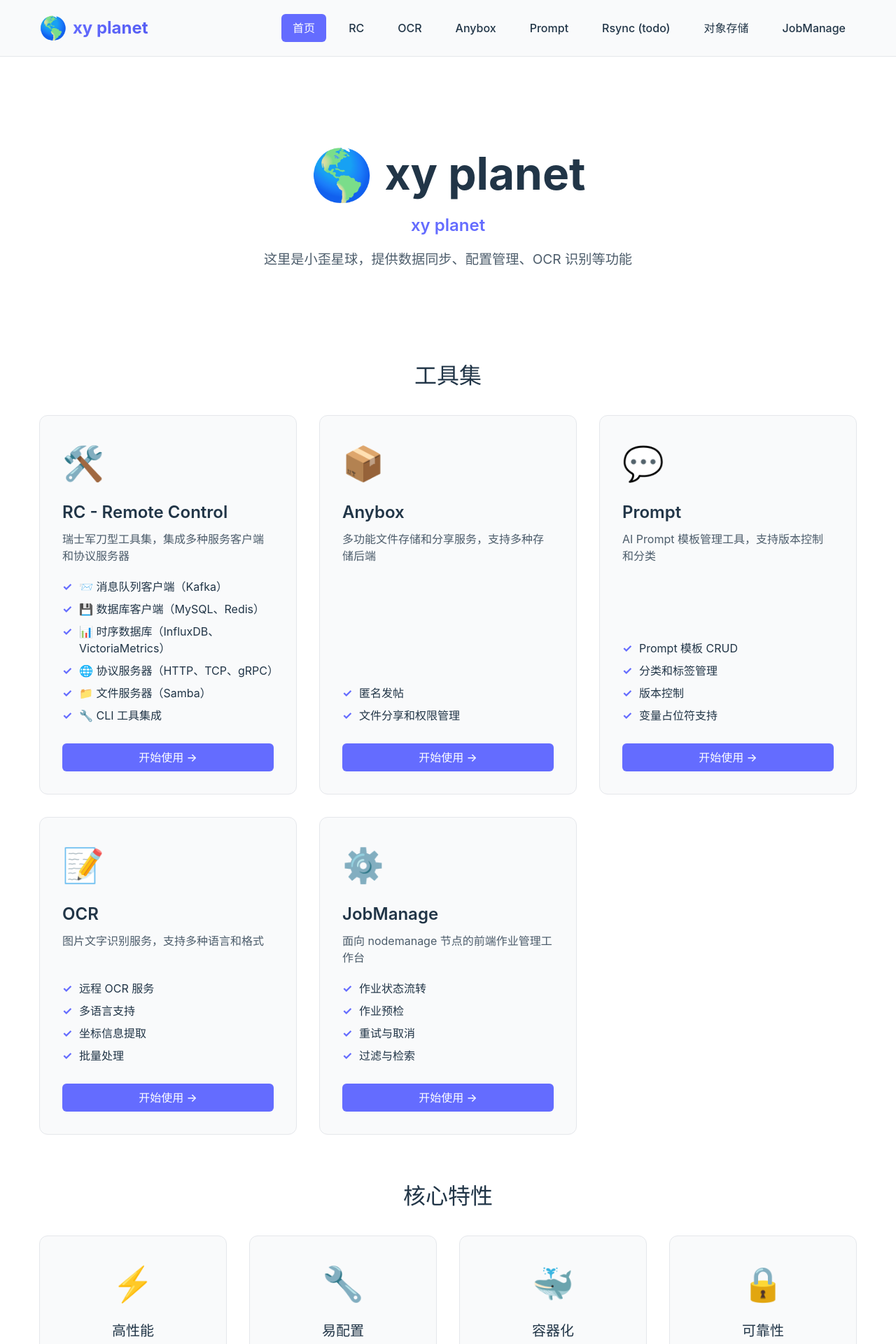
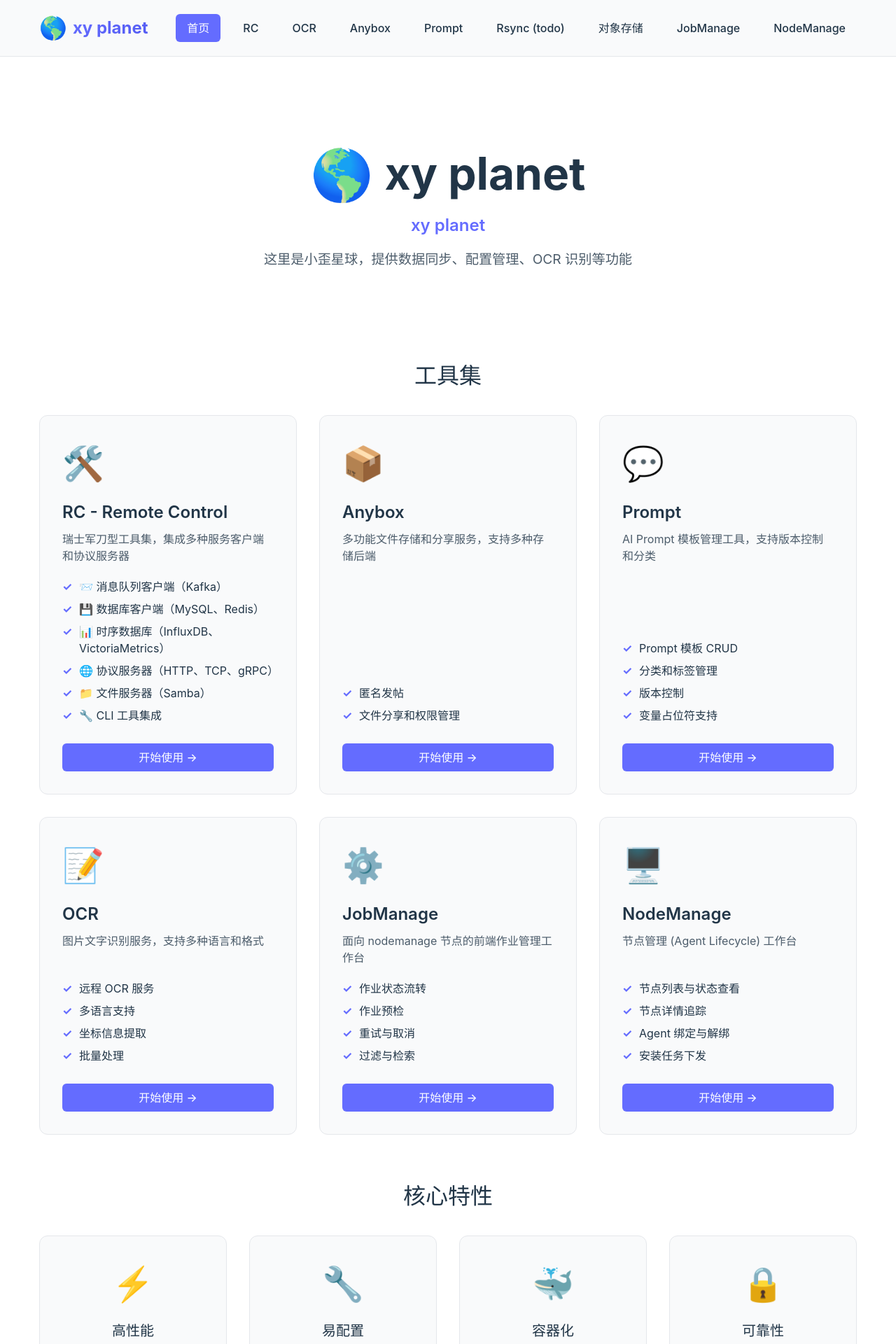
Before and after one commit to abrance/rsde, a React (Vite) app in the folder webserver/frontend/: page / in a window 1280 px wide. Shown: the top 1920 px of the page at 70% size. Built offline with nearby package versions, Linux system fonts and the light colour scheme.

Commit message:
feat(frontend): add NodeManage entry points
Ultraworked with [Sisyphus](https://github.com/code-yeongyu/oh-my-openagent)

Co-authored-by: Sisyphus <clio-agent@sisyphuslabs.ai>

```diff
--- a/webserver/frontend/src/App.tsx
+++ b/webserver/frontend/src/App.tsx
@@ -8,6 +8,7 @@ import AnyboxPage from './pages/AnyboxPage'
 import PromptPage from './pages/PromptPage'
 import ObjectStoragePage from './pages/ObjectStoragePage'
 import JobManagePage from './pages/JobManagePage'
+import NodeManagePage from './pages/NodeManagePage'
 import './App.css'
 
 function App() {
@@ -23,6 +24,7 @@ function App() {
                     <Route path="/rsync" element={<RsyncPage />} />
                     <Route path="/object-storage" element={<ObjectStoragePage />} />
                     <Route path="/job-manage" element={<JobManagePage />} />
+                    <Route path="/node-manage" element={<NodeManagePage />} />
                 </Routes>
             </Layout>
         </Router>
--- a/webserver/frontend/src/components/Layout.tsx
+++ b/webserver/frontend/src/components/Layout.tsx
@@ -69,6 +69,12 @@ export default function Layout({ children }: LayoutProps) {
                             >
                                 JobManage
                             </Link>
+                            <Link
+                                to="/node-manage"
+                                className={`nav-link ${isActive('/node-manage') ? 'active' : ''}`}
+                            >
+                                NodeManage
+                            </Link>
                         </nav>
                     </div>
                 </div>
--- a/webserver/frontend/src/data/homePageData.ts
+++ b/webserver/frontend/src/data/homePageData.ts
@@ -62,6 +62,18 @@ export const toolsData: ToolCardData[] = [
             '过滤与检索',
         ],
     },
+    {
+        name: 'NodeManage',
+        path: '/node-manage',
+        icon: '🖥️',
+        description: '节点管理 (Agent Lifecycle) 工作台',
+        features: [
+            '节点列表与状态查看',
+            '节点详情追踪',
+            'Agent 绑定与解绑',
+            '安装任务下发',
+        ],
+    },
 ]
 
 export interface FeatureCardData {
```
